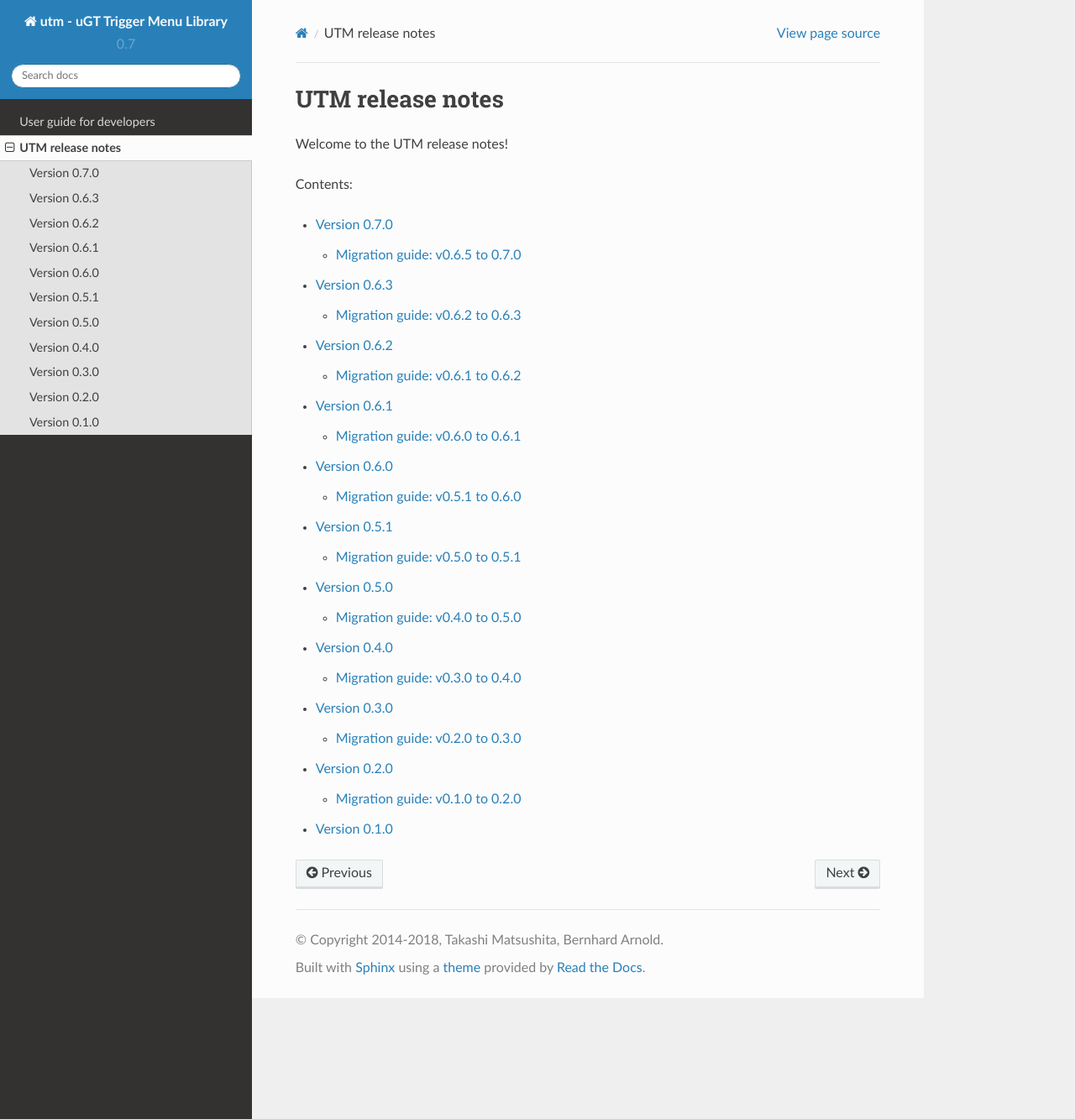
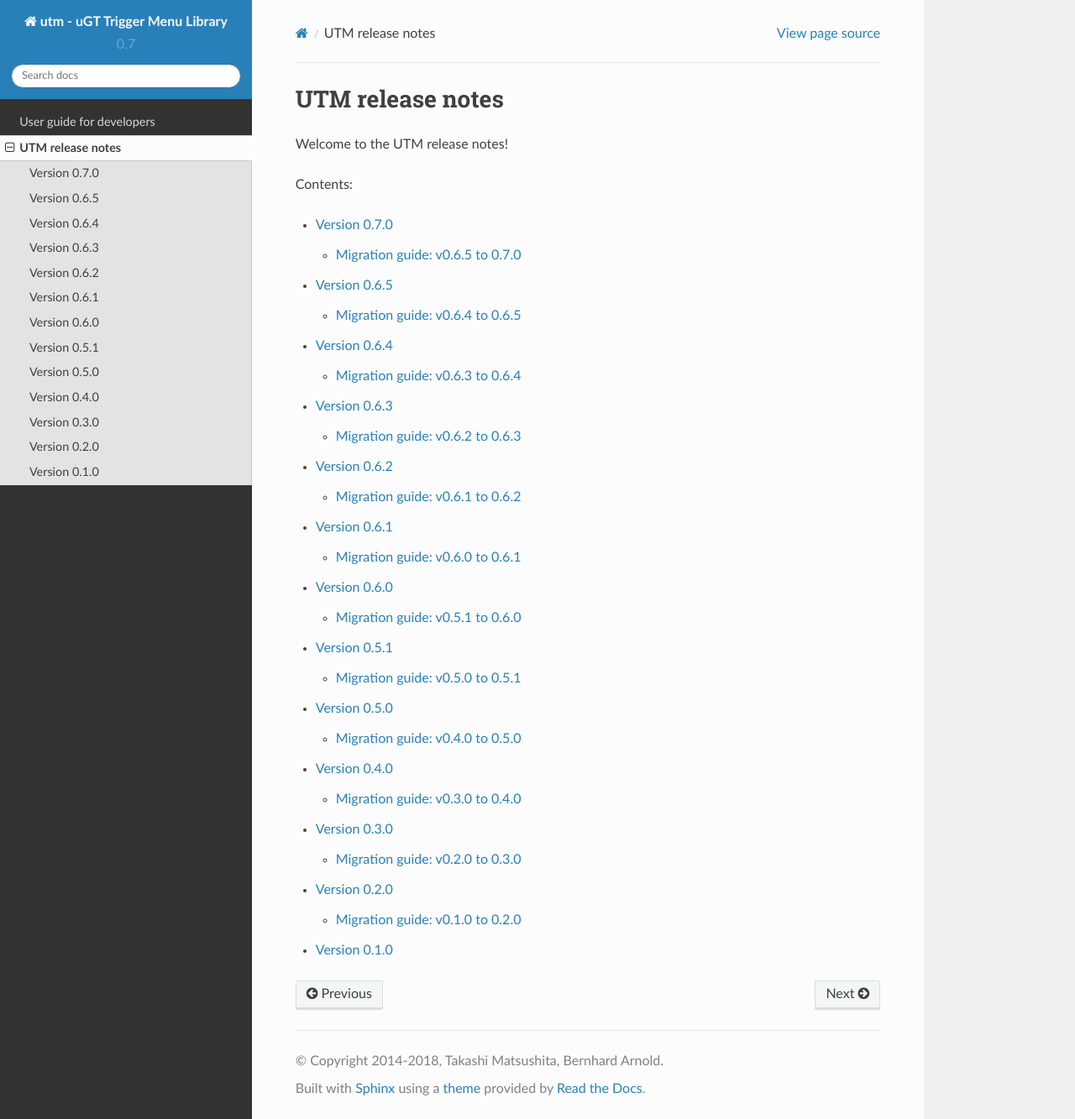
Before and after one commit to herbberg/utm_dev, a Sphinx documentation site: the page built from doc/sphinx/releaseNotes/index.rst, in a window 1280 px wide and 1333 px high. Shown: the whole window at 84% size. Built offline with Sphinx 7.4.7 and the Read the Docs theme 2.0.0, drawn with Linux system fonts in a browser that asks for light colours; formulas are drawn with MathJax 3.

Commit message:
version number comparison, fixes #1

```diff
--- a/doc/sphinx/releaseNotes/index.rst
+++ b/doc/sphinx/releaseNotes/index.rst
@@ -13,6 +13,8 @@
    :maxdepth: 2
 
    v0_7_0
+   v0_6_5
+   v0_6_4
    v0_6_3
    v0_6_2
    v0_6_1
--- a/doc/sphinx/releaseNotes/v0_7_0.rst
+++ b/doc/sphinx/releaseNotes/v0_7_0.rst
@@ -21,6 +21,7 @@
 
 * fixed precision scale prefix for overlap removal functions
 * fixed segmentation faults on loading missing scales (now throws an exception)
+* fixed version number comparison bug
 
 **Backward incompatibility changes:**
 
```
Also changed, not shown: 4 other files.
